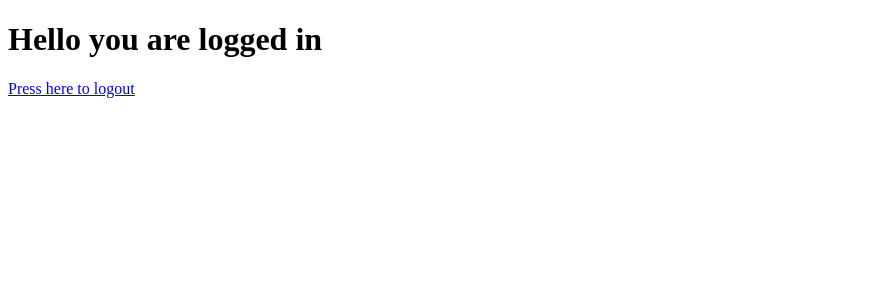
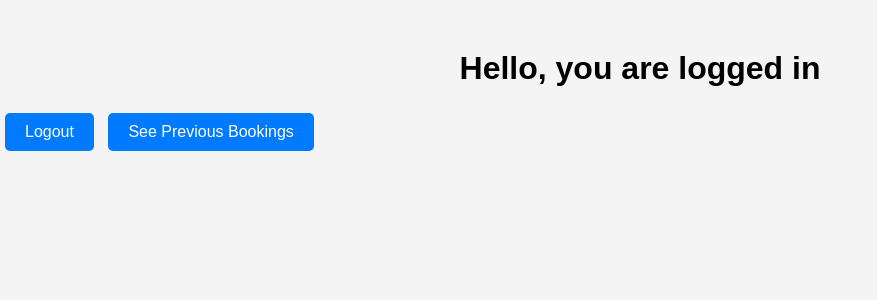
Before and after one commit to divyarajparia/Airline-Reservation-System-with-Dynamic-Scheduling, a Flask app: page /dashboard in a window 1280 px wide. Shown: the top 300 px of the page, without its empty margins (0-877 px from the left). Run offline with Flask 3, Linux system fonts and the light colour scheme; the visitor is signed in with stand-in values (Sample User, id 1); some libraries are stand-ins or nearby versions.

Commit message:
added prev_booking

```diff
--- a/app.py
+++ b/app.py
@@ -103,5 +103,11 @@ def register():
 
     return render_template('register.html', form=form)
 
+@app.route('/previous_bookings')
+@login_required
+def previous_bookings():
+    # Logic to fetch and display previous bookings goes here
+    return render_template('previous_bookings.html')
+
 if __name__ == '__main__':
     app.run(debug=True, host='0.0.0.0', port=8000)
--- /dev/null
+++ b/static/dashboard_styles.css
@@ -0,0 +1,32 @@
+body {
+    font-family: Arial, sans-serif;
+    background-color: #f4f4f4;
+    margin: 0;
+    padding: 0;
+}
+
+h1 {
+    text-align: center;
+    margin-top: 50px;
+}
+
+.top-right-buttons {
+    position: absolute;
+    top: 20px;
+    right: 20px;
+}
+
+button {
+    background-color: #007BFF;
+    color: white;
+    border: none;
+    padding: 10px 20px;
+    margin: 5px;
+    cursor: pointer;
+    border-radius: 5px;
+    font-size: 16px;
+}
+
+button:hover {
+    background-color: #0056b3;
+}
--- a/templates/dashboard.html
+++ b/templates/dashboard.html
@@ -3,10 +3,12 @@
 <head>
     <meta charset="UTF-8">
     <meta name="viewport" content="width=device-width, initial-scale=1.0">
-    <title>Document</title>
+    <link rel="stylesheet" href="{{ url_for('static', filename='dashboard_styles.css') }}">
+    <title>Dashboard</title>
 </head>
 <body>
-    <h1>Hello you are logged in</h1>
-    <a href="{{url_for('logout')}}">Press here to logout</a>
+    <h1>Hello, you are logged in</h1>
+    <button onclick="window.location.href='{{ url_for('logout') }}'">Logout</button>
+    <button onclick="window.location.href='{{ url_for('previous_bookings') }}'">See Previous Bookings</button>
 </body>
 </html>
--- a/templates/home.html
+++ b/templates/home.html
@@ -5,7 +5,7 @@
     <meta http-equiv="X-UA-Compatible" content = "IE=edge">
     <meta name="viewport" content="width=device-width, initial-scale=1.0">
     <title>Login Form</title>
-    <link rel="stylesheet" href="{{ url_for('static', filename='style.css') }}">
+    <link rel="stylesheet" href="{{ url_for('static', filename='login_styles.css') }}">
     <link href='https://unpkg.com/boxicons@2.1.4/css/boxicons.min.css' rel='stylesheet'>
 </head>
 <body>
@@ -26,7 +26,7 @@
         </div>
 
         <button type="submit" class="btn">
-            <a href="login.html">Login</a>
+            <a href="{{url_for('login')}}">Login</a>
         </button>
 
         <div class = "register-link">
```
Also changed, not shown: templates/previous_bookings.html (added, +13 -0 lines), static/login_styles.css (renamed from static/style.css).
